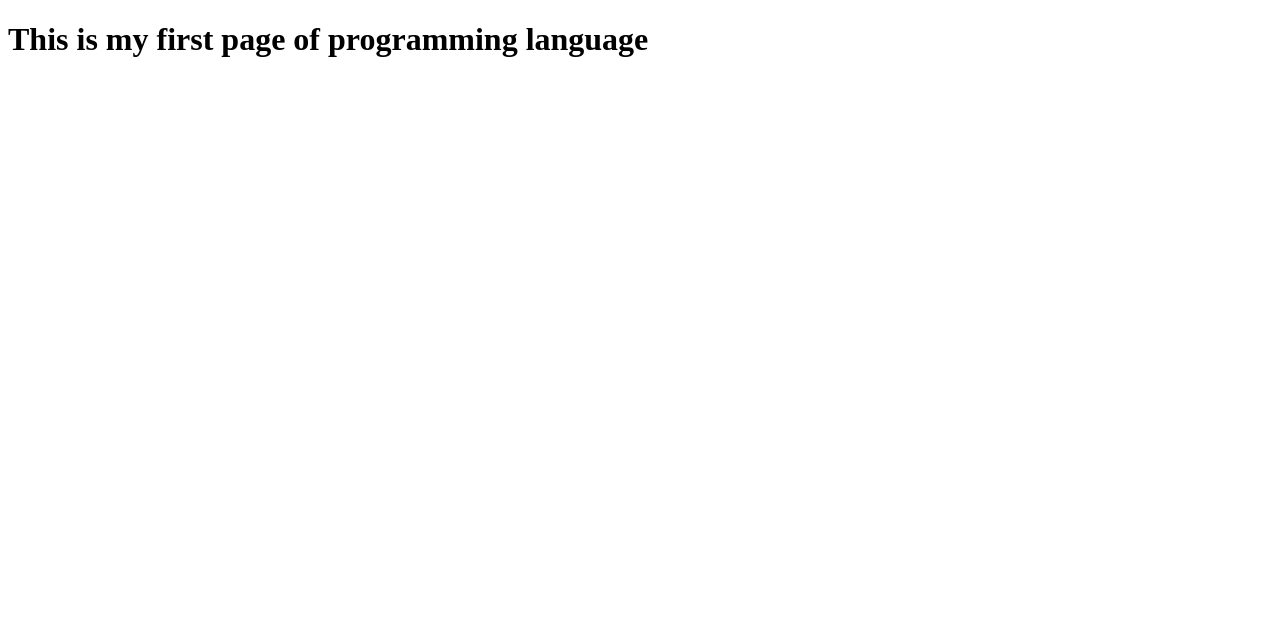
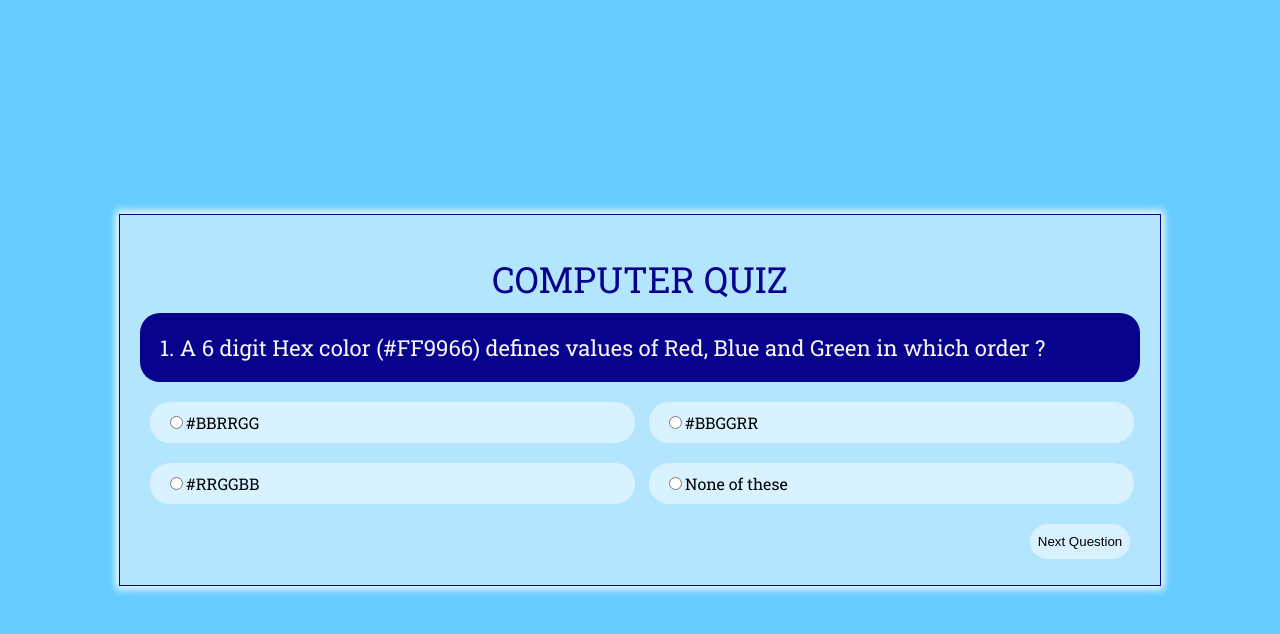
Before and after one commit to student1rkgec/Second_program, a website: page index.html in a window 1280 px wide. Drawn offline with Linux system fonts and the light colour scheme.

Commit message:
first push

```diff
--- /dev/null
+++ b/Quiz.css
@@ -0,0 +1,77 @@
+body{
+	font-family: 'Roboto Slab', sarif;
+	background: #6cf;
+}
+
+.container{
+	height: 330px;
+	width:1000px;
+	position: absolute;
+	top: 50%;
+	left: 50%;
+	transform: translateX(-50%) translateY(-50%);
+	background: rgba(255, 255, 255, 0.5);
+	padding: 20px;
+	border: 1px solid #08038C;
+	box-shadow: 0 0 8px 3px #fff;
+}
+.title{
+	padding-top: 20px;
+	text-align: center;
+	font-size: 36px;
+	text-transform: uppercase;
+	color: #08038C;
+}
+
+.question{
+	padding: 20px;
+	font-size: 22px;
+	background: #08038C;
+	border-radius: 20px;
+	margin: 10px 0 10px 0;
+	color: #f6f6f6;
+}
+
+.option{
+	width: 470px;
+	display: inline-block;
+	padding: 10px 0 10px 15px;
+	vertical-align: middle;
+	background: rgba(255, 255, 255, 0.5);
+	margin: 10px 0 10px 10px;
+	color: #000000;
+	border-radius: 20px;
+}
+
+.option:hover{
+	background: #08038C;
+	color: #f6f6f6;
+}
+
+.next-btn{
+	border:none;
+	outline: none;
+	background: rgba(255, 255, 255, 0.5);
+	width: 100px;
+	height: 35px;
+	border-radius: 20px;
+	cursor: pointer;
+	float: right;
+	margin: 10px;
+}
+
+.next-btn:hover{
+	background: #08038C;
+	color: #f6f6f6;
+}
+
+.result{
+	height: 100px;
+	text-align: center;
+	font-size: 75px;
+}
+
+.option input:checked .option{
+	background: #08038C;
+	color: #000;
+}
--- a/index.html
+++ b/index.html
@@ -1,13 +1,24 @@
-<!doctype html>
+<!DOCTYPE html>
+<!DOCTYPE html>
 <html>
-  <head>
-    <title>My First App</title>
-  </head>
-  <body>
-    <div>
-      <h1>
-        This is my first page of programming language
-      </h1>
-    </div>
-  </body>
+<head>
+	<title>Quiz</title>
+	<link rel="stylesheet" href="https://fonts.googleapis.com/css?family=Roboto+Slab">
+	<link rel="stylesheet" type="text/css" href="Quiz.css">
+</head>
+<body>
+	<div id="quizContainer" class="container">
+		<div class="title">Computer Quiz</div>
+		<div id="question" class="question">Who is the father of Computer?</div>
+		<label class="option"><input type="radio" name="option" value="1"/><span id="opt1">Sam</span></label>
+		<label class="option"><input type="radio" name="option" value="2"/><span id="opt2">I Don't Know</span></label>
+		<label class="option"><input type="radio" name="option" value="3"/><span id="opt3">I M Not</span></label>
+		<label class="option"><input type="radio" name="option" value="4"/><span id="opt4">Pta nhi</span></label>
+		<button id="nextButton" class="next-btn" onclick="loadNextQuestion();">Next Question</button>
+	</div>
+	<div id="result" class="container result" style="display: none;"></div>
+	<script type="text/javascript" src="question.js"></script>
+	<script type="text/javascript" src="quiz-script.js"></script>
+
+</body>
 </html>
--- /dev/null
+++ b/question.js
@@ -0,0 +1,50 @@
+var questions = [{
+	"question":" A 6 digit Hex color (#FF9966) defines values of Red, Blue and Green in which order ?",
+	"option1": "#BBRRGG",
+	"option2": "#BBGGRR",
+	"option3": "#RRGGBB",
+	"option4": "None of these",
+	"answer": "3"
+},
+{
+	"question":"When you count to 15 using hexadecimal numbers, the highest number is what ?",
+	"option1": "F",
+	"option2": "B",
+	"option3": "15",
+	"option4": "None of these",
+	"answer": "1"
+},
+{
+	"question":" The <small> and <big> tags are special in what way ?",
+	"option1": "They can be repeated",
+	"option2": "They work on anything",
+	"option3": "They are for images only",
+	"option4": "None of these",
+	"answer": "1"
+},
+{
+	"question":" What does vlink mean ?",
+	"option1": " visited link",
+	"option2": "very good link",
+	"option3": "active link",
+	"option4": "None of these",
+	"answer": "1"
+},
+{
+	"question":"Banners, buttons, dividers, clipart and other simple images usually work best as ?",
+	"option1": "fonts",
+	"option2": "gif",
+	"option3": "jpg",
+	"option4": "None of these",
+	"answer": "2"
+},
+{
+	"question":" A 6 digit Hex color (#FF9966) defines values of Red, Blue and Green in which order ?",
+	"option1": "#BBRRGG",
+	"option2": "#BBGGRR",
+	"option3": "#RRGGBB",
+	"option4": "None of these",
+	"answer": "3"
+}
+
+]
--- /dev/null
+++ b/quiz-script.js
@@ -0,0 +1,46 @@
+var currentQuestion = 0;
+var score = 0;
+var totQuestions = questions.length;
+
+var conatiner = document.getElementById('quizContainer');
+var questionEl = document.getElementById('question');
+var opt1 = document.getElementById('opt1');
+var opt2 = document.getElementById('opt2');
+var opt3 = document.getElementById('opt3');
+var opt4 = document.getElementById('opt4');
+var nextButton = document.getElementById('nextButton');
+var resultCont = document.getElementById('result');
+
+function loadQuestion (questionIndex){
+	var q = questions[questionIndex];
+	questionEl.textContent = (questionIndex + 1) + '.' +q.question;
+	opt1.textContent = q.option1;
+	opt2.textContent = q.option2;
+	opt3.textContent = q.option3;
+	opt4.textContent = q.option4;
+};
+
+function loadNextQuestion (){
+	var selectedOption = document.querySelector('input[type=radio]:checked');
+	if(!selectedOption){
+		alert('please select your answer!');
+		return;
+	}
+	var answer = selectedOption.value;
+	if(questions[currentQuestion].answer == answer){
+		score +=10;
+	}
+selectedOption.checked = false;
+currentQuestion++;
+if(currentQuestion == totQuestions - 1){
+	nextButton.textContent = 'Finish';
+}
+if (currentQuestion == totQuestions) {
+	conatiner.style.display = 'none';
+	resultCont.style.display = '';
+	resultCont.textContent = 'Your Score: ' + score;
+	return;
+}
+loadQuestion(currentQuestion);
+}
+loadQuestion(currentQuestion);
```
Also changed, not shown: prectice.html (added, +49 -0 lines).
